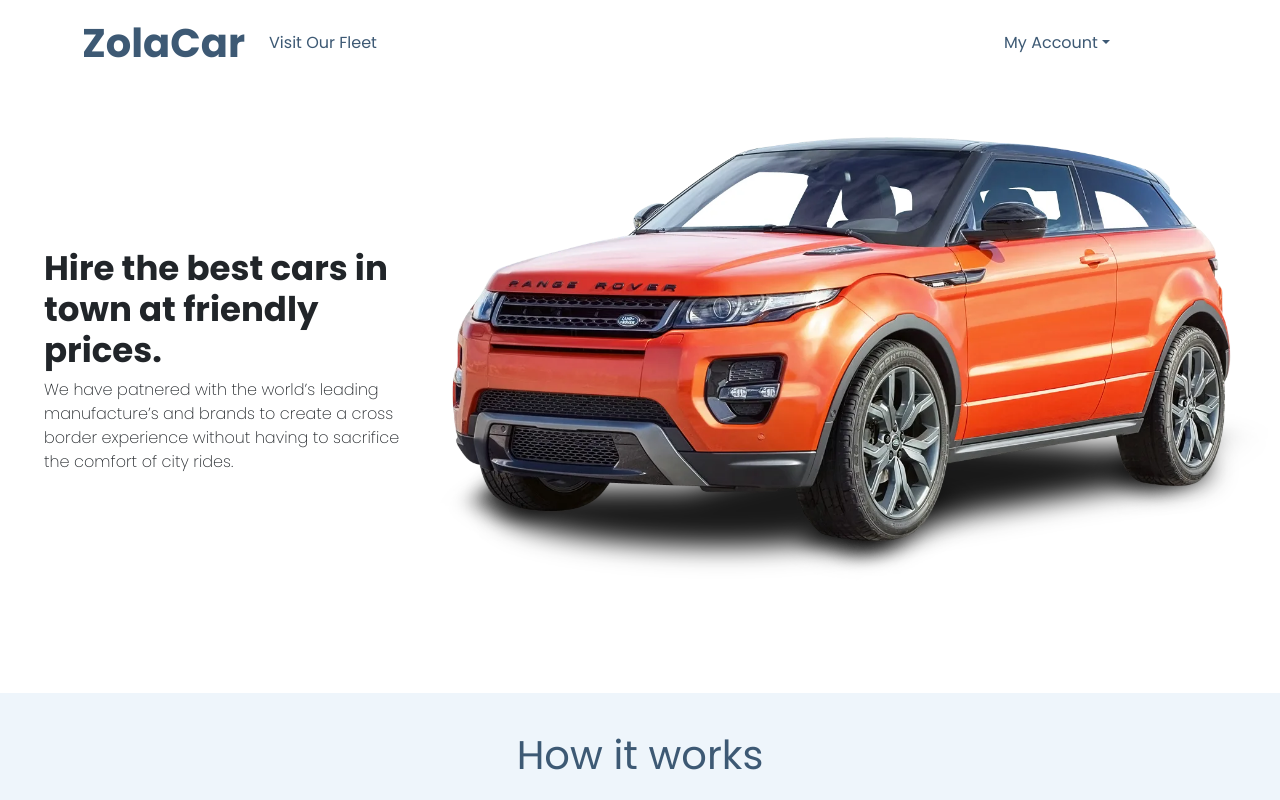
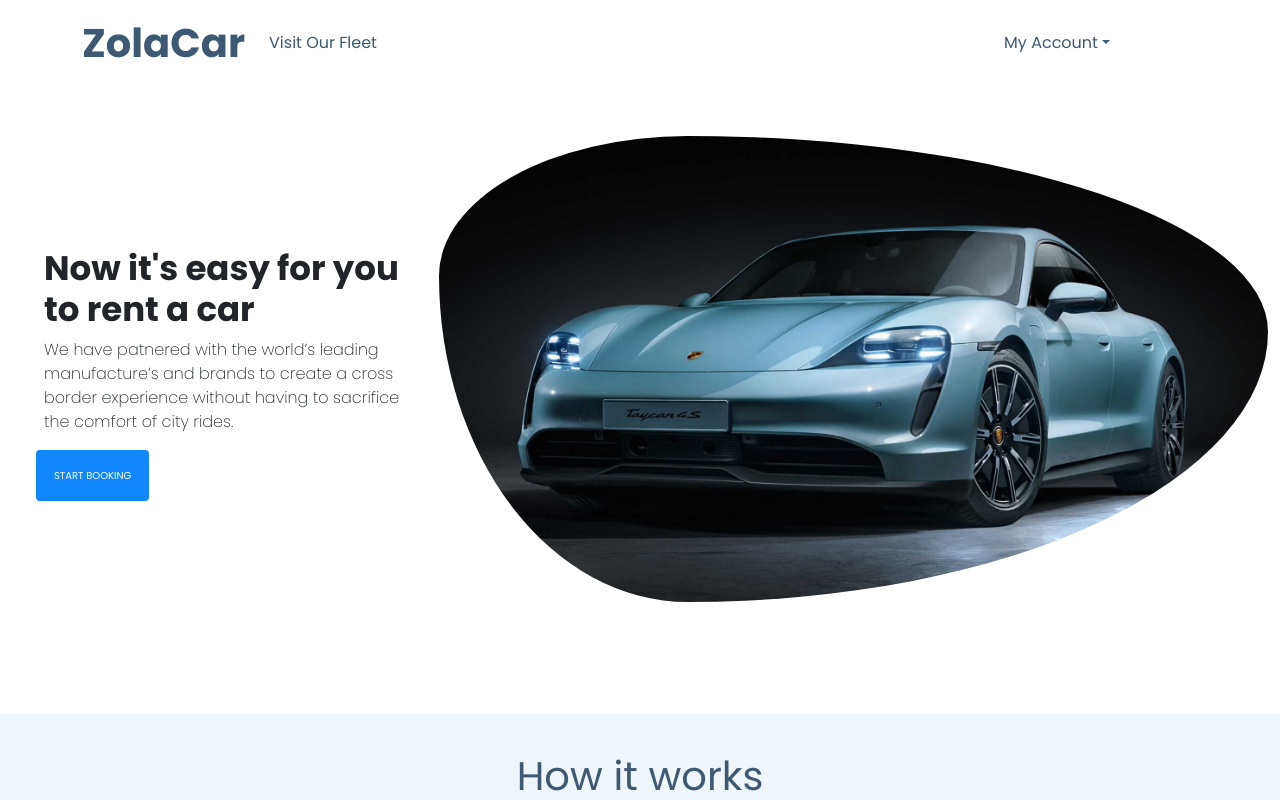
Before and after one commit to Marcos8060/upcar, a React (Create React App) app: page / in a window 1280 px wide. Shown: the top 800 px of the page. Built offline with nearby package versions, Linux system fonts and the light colour scheme.

Commit message:
changed the look of the hero section

```diff
--- a/src/components/Hero.js
+++ b/src/components/Hero.js
@@ -1,7 +1,7 @@
 import React from "react";
 import "./css/hero.css";
-import car from "../images/range.webp";
-import Navbar from "./Navbar";
+import car from "../images/posh.jpg";
+import { Link } from 'react-router-dom'
 
 function Hero() {
   return (
@@ -11,12 +11,13 @@
           <div className="row">
             <div className="col-md-4">
               <h2 className="intro">
-                Hire the best cars in town at friendly prices.
+                Now it's easy for you to rent a car
               </h2>
               <p className="text">We have patnered with the world’s leading manufacture’s and brands to create a cross border experience without having to sacrifice the comfort of city rides.</p>
+              <Link to='/' className="btn book1 mb-4">Start Booking</Link>
             </div>
             <div className="col-md-8">
-              <img className="img-fluid" src={car} alt="" />
+              <img className="img-fluid car1" src={car} alt="" />
             </div>
           </div>
         </div>
--- a/src/components/css/hero.css
+++ b/src/components/css/hero.css
@@ -19,7 +19,16 @@
 .text{
     margin-left: 4vh;
     font-weight: 100;
+    /* font-family: Nunito; */
 }
 .right{
     margin-right: 10vh;
 }
+.book1{
+    background: var(--card);
+    color: white;
+    margin-left: 24px;
+    text-transform: uppercase;
+    font-size: 10px;
+    padding: 17px;
+}
```
Also changed, not shown: src/images/posh.jpg (added).
